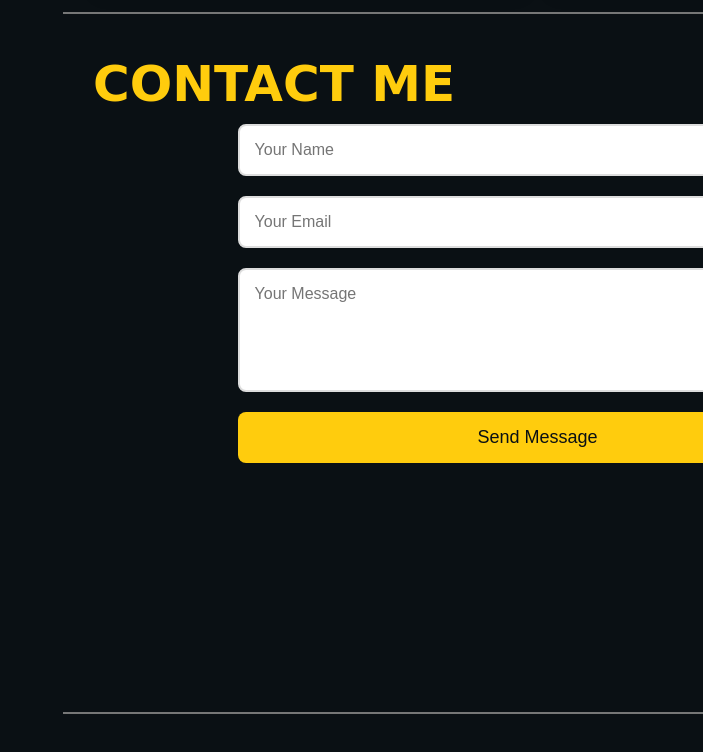
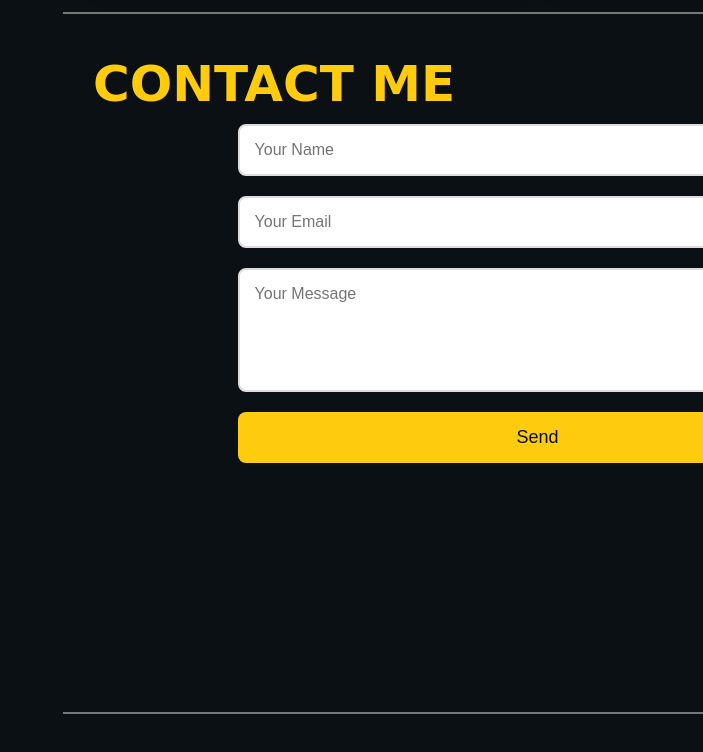
Before and after one commit to satwika473/My-Portfolio, a plain HTML site: page index.html in a window 1280 px wide. Shown: the part 4226-4978 px from the top of the page, without its empty margins (577-1280 px from the left). Drawn offline with Linux system fonts and the light colour scheme; files whose address does not match are found by name.

Commit message:
upto index

```diff
--- a/index.html
+++ b/index.html
@@ -229,7 +229,7 @@
                 <input type="text" placeholder="Your Name" required>
                 <input type="email" placeholder="Your Email" required>
                 <textarea placeholder="Your Message" rows="5" required></textarea>
-                <button type="submit">Send Message</button>
+                <button type="submit">Send</button>
               </form>
          </div>
 
```
